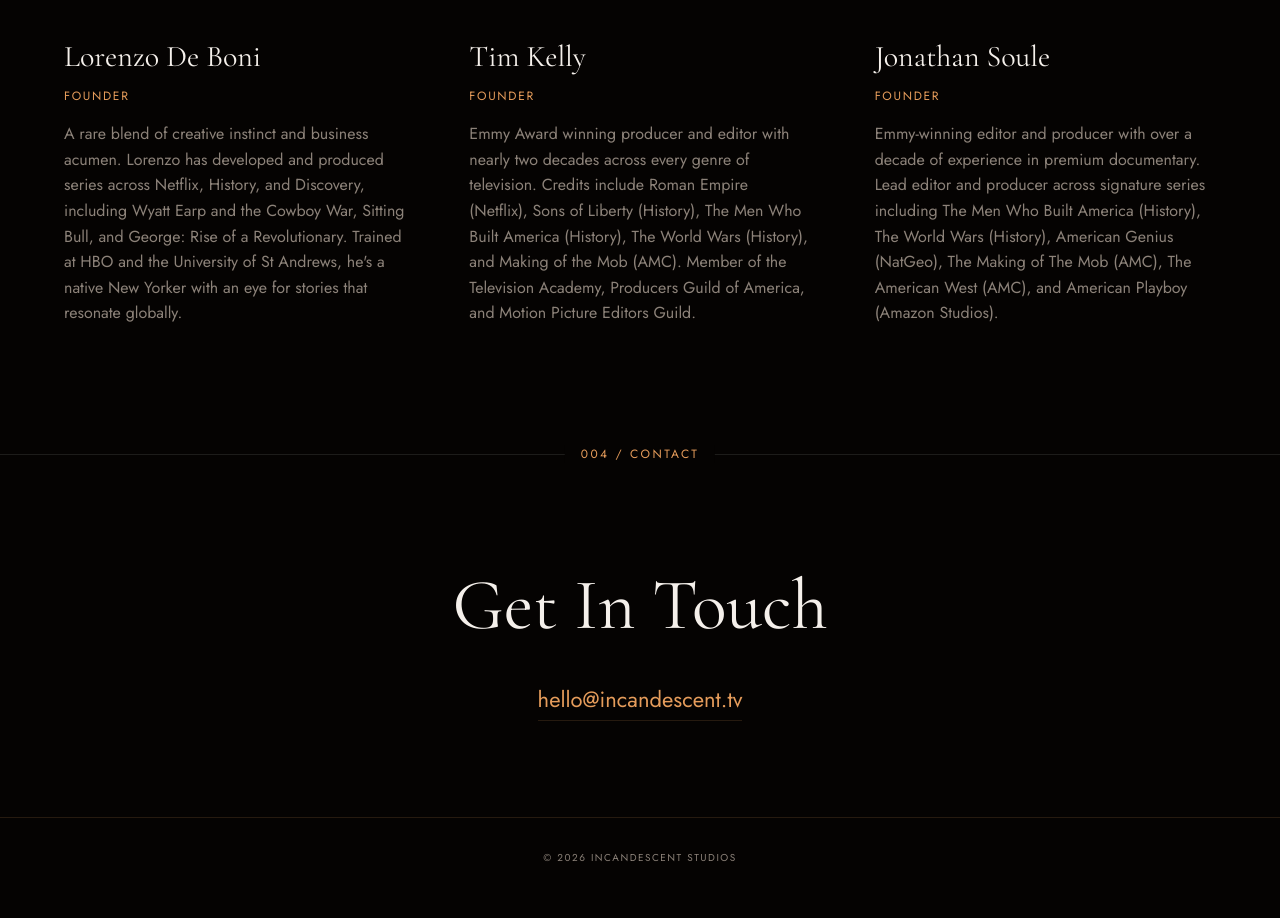
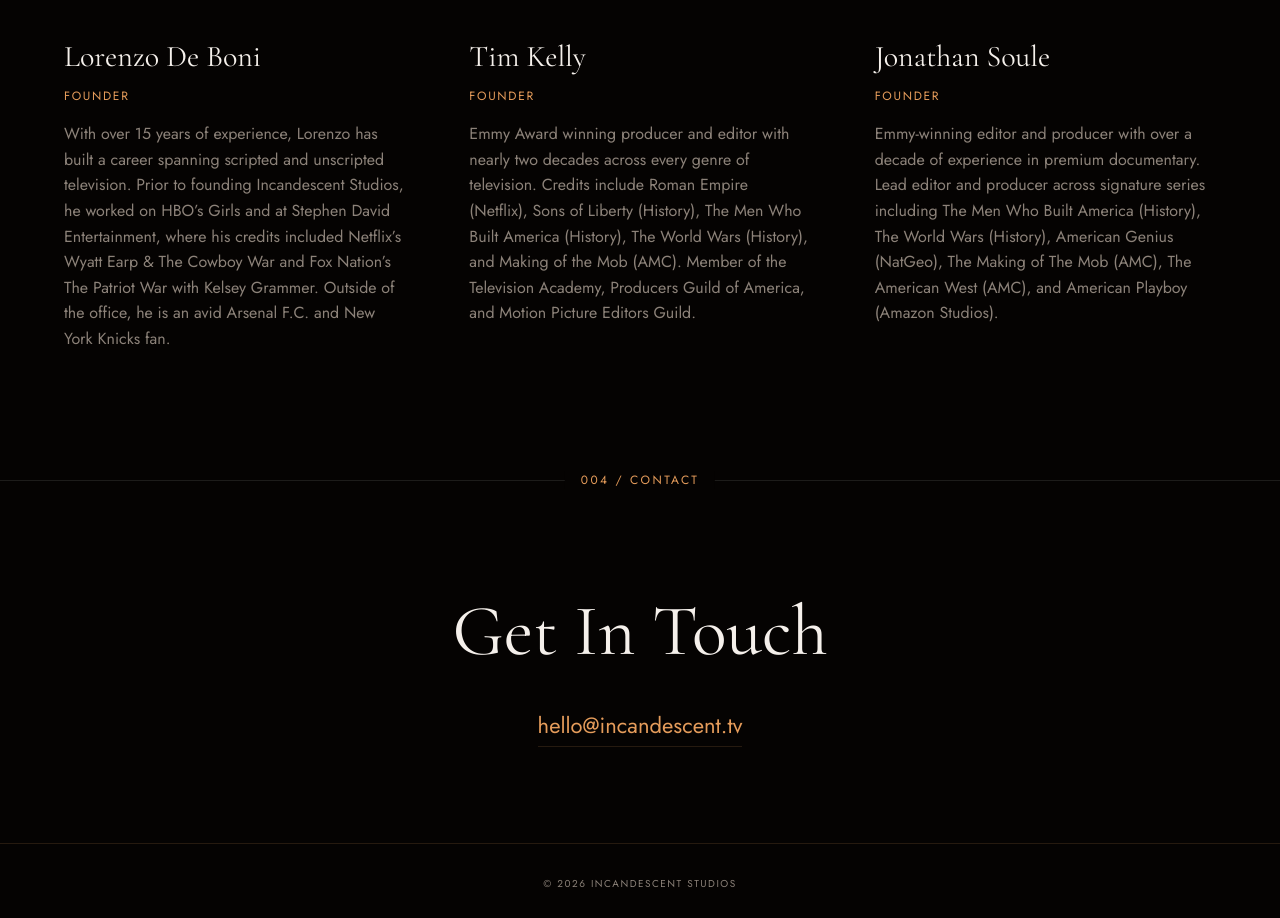
Before and after one commit to jinxxx-x/incandescent.tv, a website: page public/index.html in a window 1280 px wide. Shown: the part 3740-4658 px from the top of the page. Before the commit the page ends 4637 px from the top, so only its background shows below. Drawn offline with nearby package versions, Linux system fonts and the light colour scheme.

Commit message:
Update Lorenzo bio

```diff
--- a/public/index.html
+++ b/public/index.html
@@ -318,7 +318,7 @@
             <div class="team-member">
                 <h3>Lorenzo De Boni</h3>
                 <div class="role">Founder</div>
-                <p>A rare blend of creative instinct and business acumen. Lorenzo has developed and produced series across Netflix, History, and Discovery, including Wyatt Earp and the Cowboy War, Sitting Bull, and George: Rise of a Revolutionary. Trained at HBO and the University of St Andrews, he's a native New Yorker with an eye for stories that resonate globally.</p>
+                <p>With over 15 years of experience, Lorenzo has built a career spanning scripted and unscripted television. Prior to founding Incandescent Studios, he worked on HBO’s Girls and at Stephen David Entertainment, where his credits included Netflix’s Wyatt Earp &amp; The Cowboy War and Fox Nation’s The Patriot War with Kelsey Grammer. Outside of the office, he is an avid Arsenal F.C. and New York Knicks fan.</p>
             </div>
             <div class="team-member">
                 <h3>Tim Kelly</h3>
```
